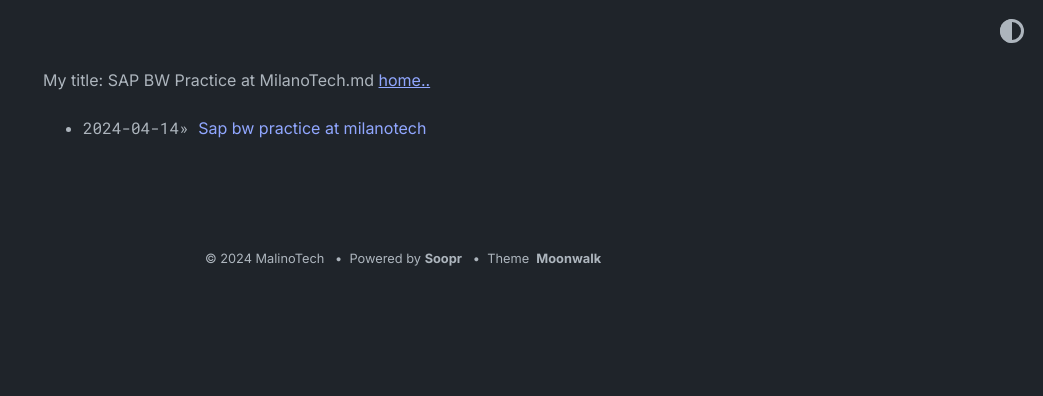
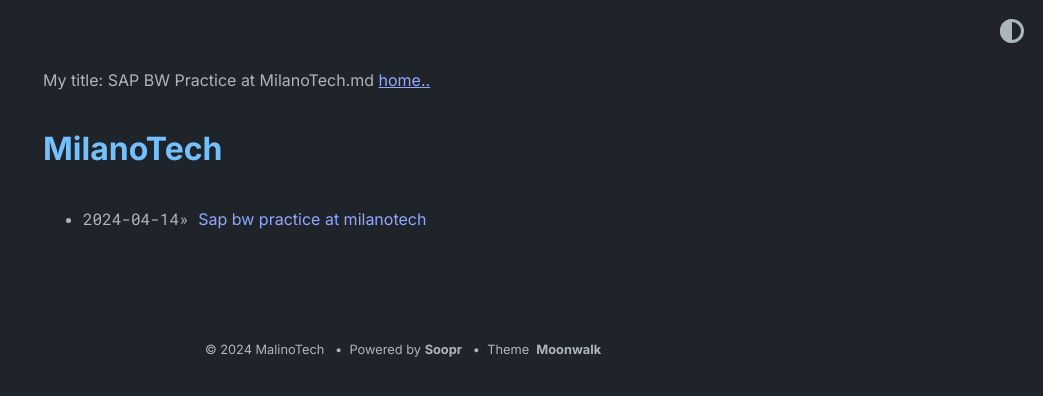
Before and after one commit to MilanoTech/milanotech.github.io, a Jekyll site: the page built from blog.html, in a window 1280 px wide. Shown: the top 396 px of the page, without its empty margins (237-1280 px from the left). Built offline with Jekyll 4.4.1, drawn with Linux system fonts in a browser that asks for light colours.

Commit message:
Update blog.html

```diff
--- a/_layouts/blog.html
+++ b/_layouts/blog.html
@@ -4,7 +4,8 @@ layout: default
 {% include fetch_right_name.html %}
 <a href="{{ "/" | relative_url }}">{{ site.theme_config.back_home_text }}</a>
 
-<heade{{site.title}}</h1>
+<header>
+  <h1>{{site.title}}</h1>
 </header>
 
 {% include post_list.html %}
```
